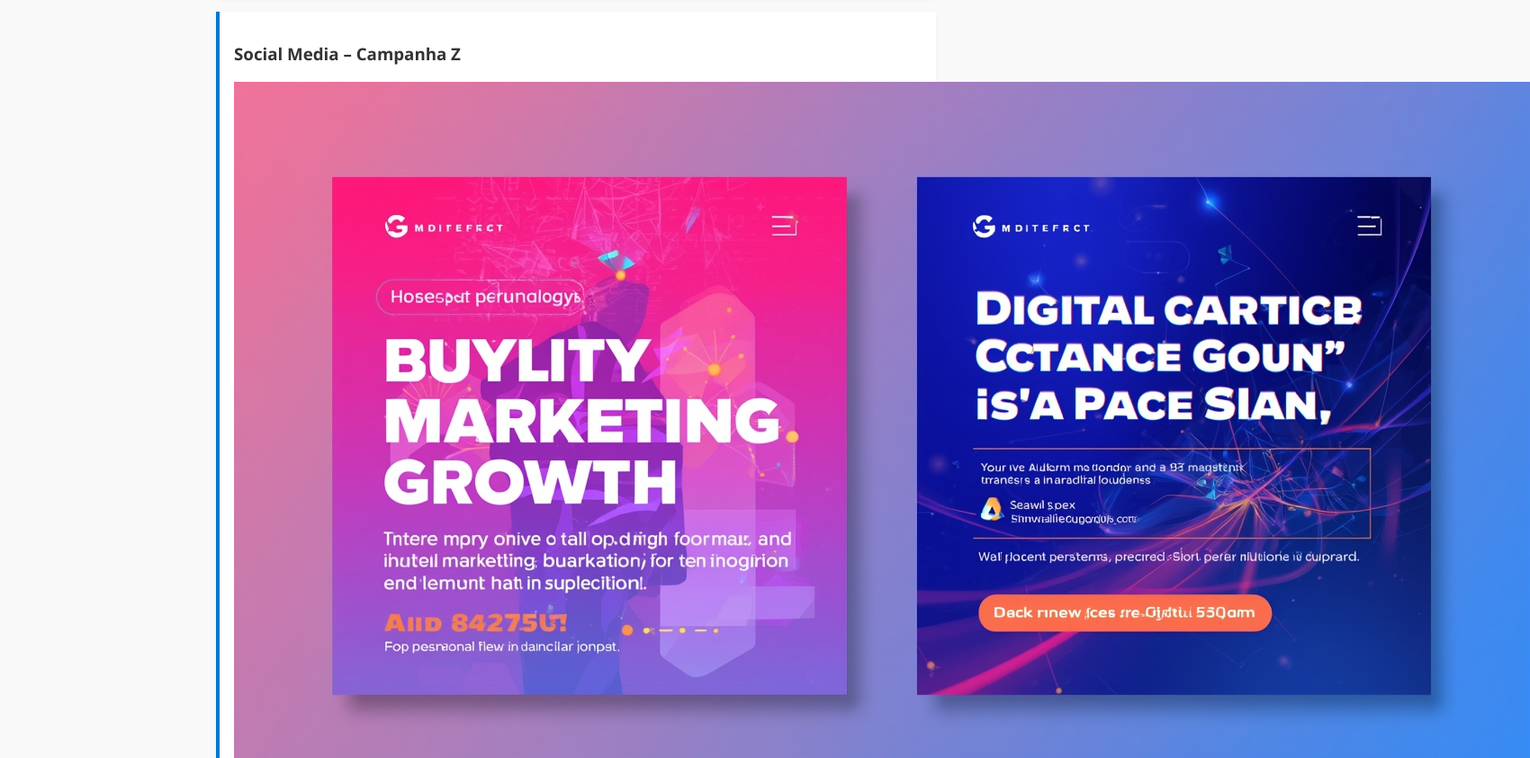
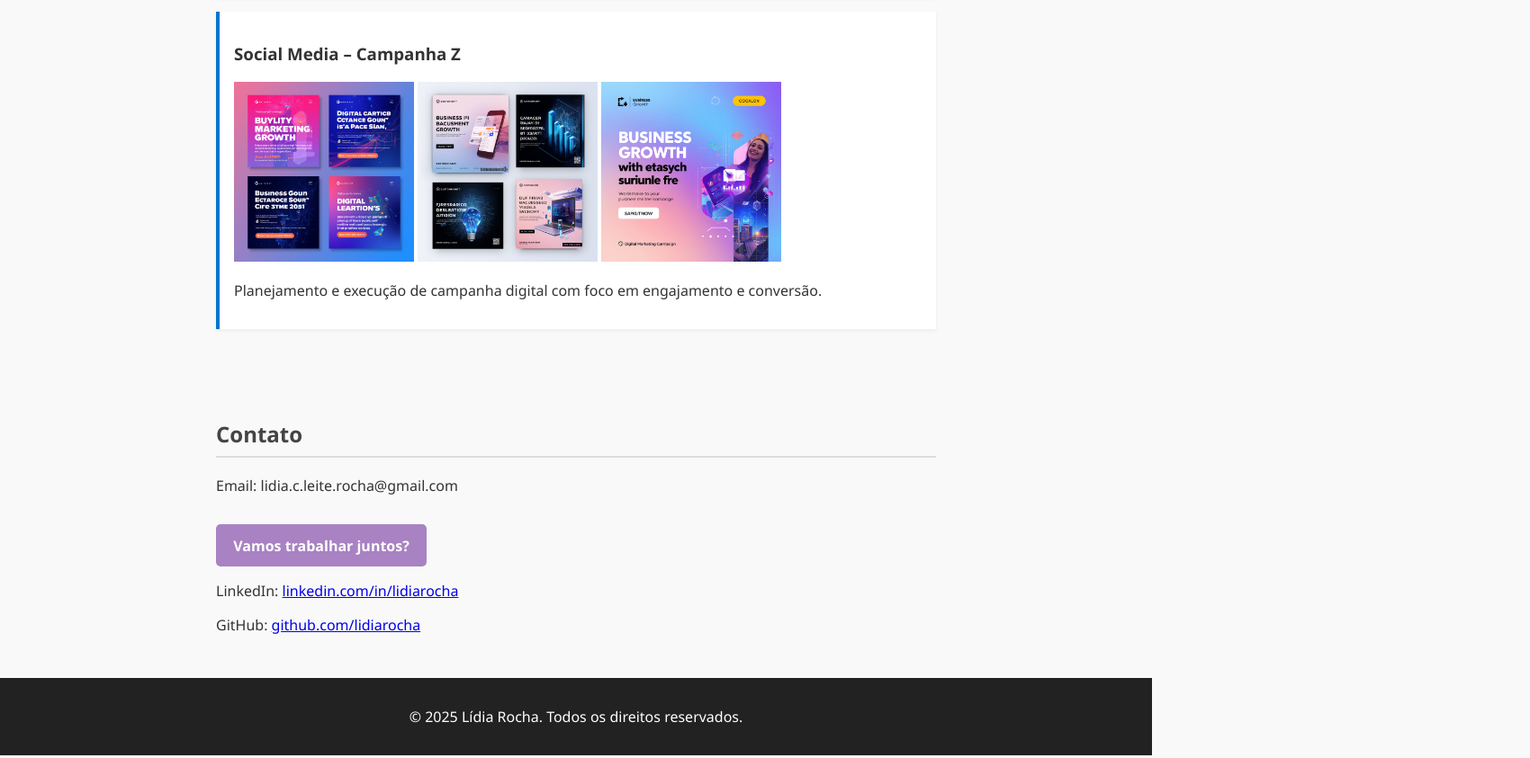
Before and after one commit to lidiarochaweb/portfolio, a plain HTML site: page index.html in a window 1280 px wide. Shown: the part 1107-1950 px from the top of the page at 90% size, 1700 px wide, since content can reach past the window. Drawn offline with Linux system fonts and the light colour scheme.

Commit message:
Update index.html

```diff
--- a/index.html
+++ b/index.html
@@ -39,9 +39,9 @@
 
     <div class="projeto">
       <h3>Social Media – Campanha Z</h3>
-       <img src="Lucid_Origin_Professional_social_media_post_design_for_a_digit_0.jpg" alt="Descrição da imagem">
-       <img src="Lucid_Origin_Professional_social_media_post_design_for_a_digit_1.jpg" alt="Descrição da imagem">
-       <img src="Lucid_Origin_Professional_social_media_post_design_for_a_digit_2.jpg" alt="Descrição da imagem">
+       <img src="Lucid_Origin_Professional_social_media_post_design_for_a_digit_0.jpg" alt="Descrição da imagem" width="200" height="200">
+       <img src="Lucid_Origin_Professional_social_media_post_design_for_a_digit_1.jpg" alt="Descrição da imagem" width="200" height="200">
+       <img src="Lucid_Origin_Professional_social_media_post_design_for_a_digit_2.jpg" alt="Descrição da imagem" width="200" height="200">
       <p>Planejamento e execução de campanha digital com foco em engajamento e conversão.</p>
     </div>
   </section>
```
